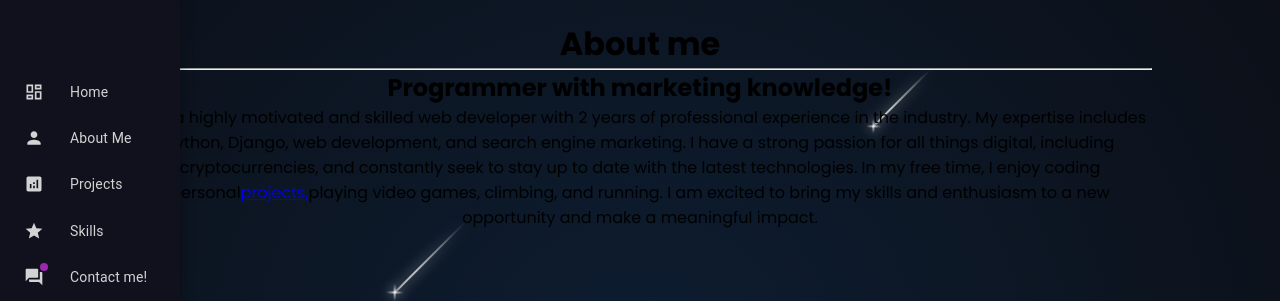
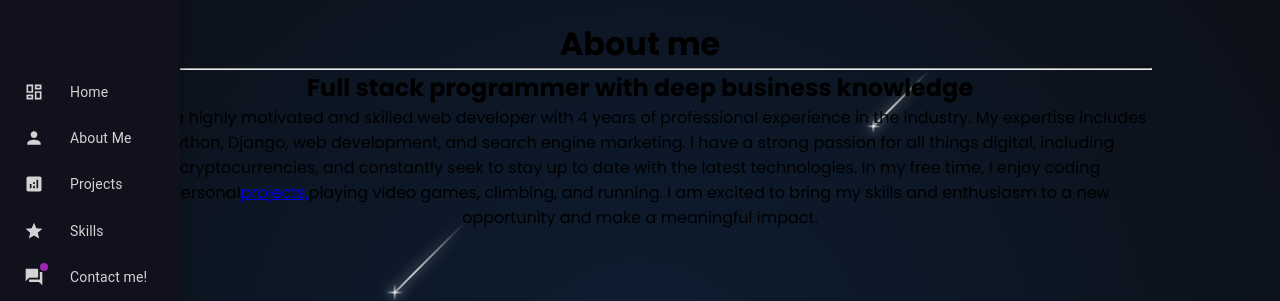
Before and after one commit to welhoilija/Portfolio, a React app in the folder intro/: page /Aboutme in a window 1280 px wide. Shown: the part 208-509 px from the top of the page. Built offline with nearby package versions, Linux system fonts and the light colour scheme; the HTML template or start-up script is replaced by a standard one.

Commit message:
update linting

```diff
--- a/intro/src/components/AboutMePage.js
+++ b/intro/src/components/AboutMePage.js
@@ -29,11 +29,11 @@ const useStyles = makeStyles((theme) => ({
 							</h1>
 							<hr></hr>
 							<h2>
-								Programmer with marketing knowledge!
+								Full stack programmer with deep business knowledge
 							</h2>
 
 							<p>
-							I am a highly motivated and skilled web developer with 2 years of professional experience in the industry.
+							I am a highly motivated and skilled web developer with 4 years of professional experience in the industry.
 							My expertise includes Python, Django, web development, and search engine marketing.
 							I have a strong passion for all things digital, including cryptocurrencies, and constantly seek to stay up to date with the latest technologies.
 							In my free time, I enjoy coding personal<a href="https://github.com/welhoilija">projects,</a>playing video games, climbing, and running.
```
Also changed, not shown: 2 other files (tests, documents, lock files or other folders).
